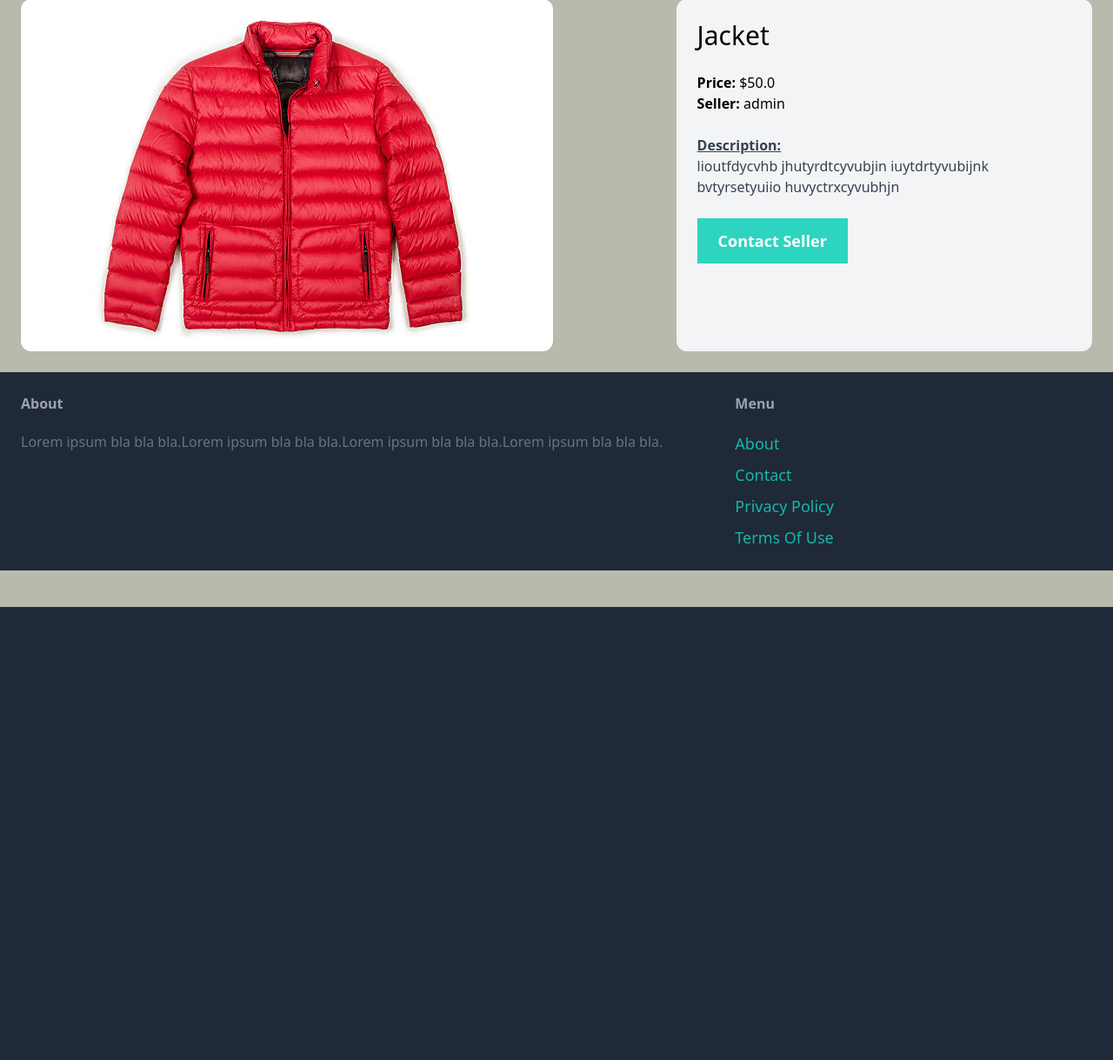
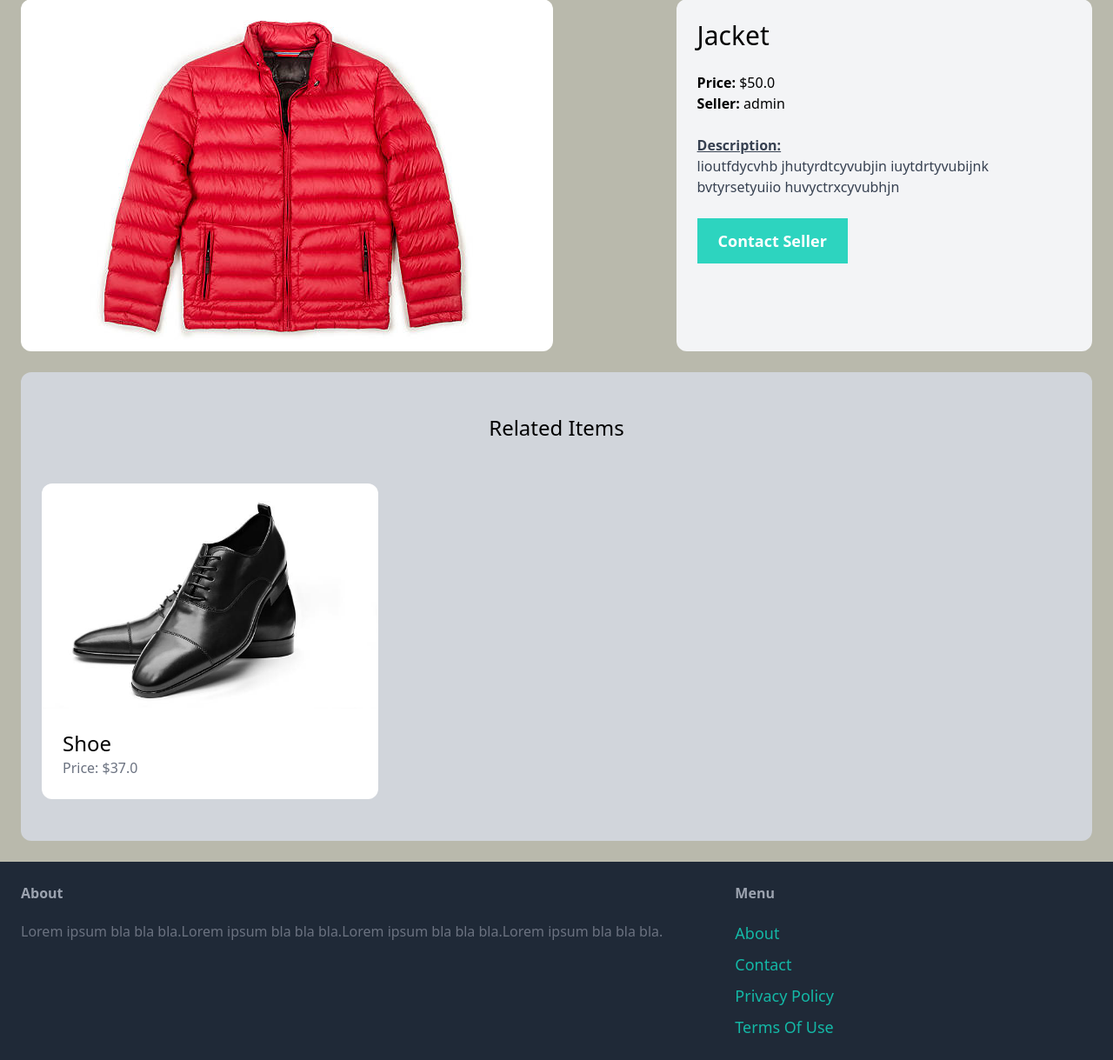
Before and after one commit to IanMalobaMwakha/Puddle, a Django app: page /items/2/ in a window 1280 px wide. Shown: the part 102-1321 px from the top of the page at 87% size. Before the commit the page ends 800 px from the top, so only its background shows below. Run offline with Django 4.2, Linux system fonts and the light colour scheme; data comes from the database, SQL or seed files in the repository; some libraries are stand-ins or nearby versions.

Commit message:
modified:   puddle/core/templates/core/index.html modified:   puddle/items/templates/item/detail.html

```diff
--- a/puddle/items/templates/item/detail.html
+++ b/puddle/items/templates/item/detail.html
@@ -24,4 +24,29 @@
         <a href="#" class="inline-block mt-6 px-6 py-3 text-lg font-semibold bg-teal-400 rouned-xl text-white hover:bg-teal-700">Contact Seller</a>
     </div>
 </div>
+
+{% if related_items %}
+    <div class="mt-6 px-6 py-12 bg-gray-300 rounded-xl">
+        <h2 class="mb-12 text-2xl text-center">Related Items</h2>
+
+        <div class="grid grid-cols-3 gap-3">
+            {% for item in related_items %}
+                <div>
+                    <a href="{% url 'item:detail' item.id %}">
+                        <div>
+                            <img src="{{ item.image.url }}" class="rounded-t-xl">
+                        </div>
+
+                        <div class="p-6 bg-white rounded-b-xl">
+                            <h2 class="text-2xl no-underline hover:underline hover:text-red-500">{{ item.name }}</h2>
+                            <p class="text-gray-500">Price: ${{ item.price }}</p>
+                        </div>
+                    </a>
+
+                </div>
+            {% endfor %}
+
+        </div>
+    </div>
+{% endif %}
 {% endblock %}
```
Also changed, not shown: puddle/core/templates/core/index.html (+2 -25 lines).
